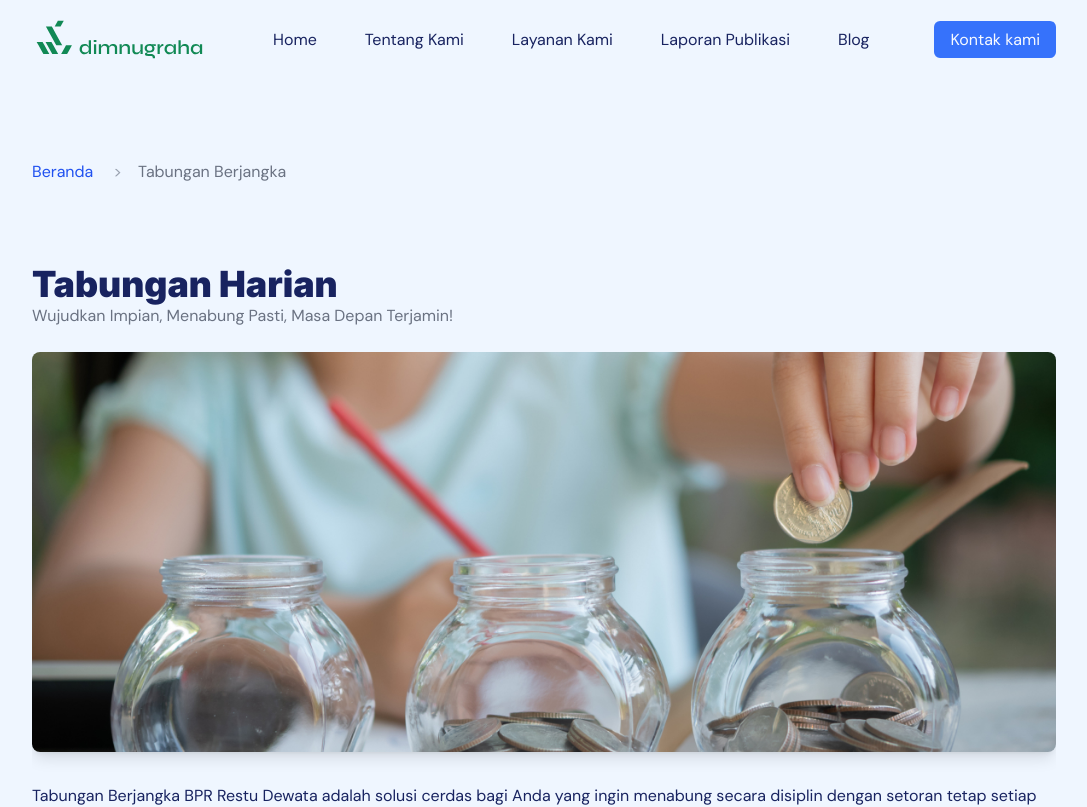
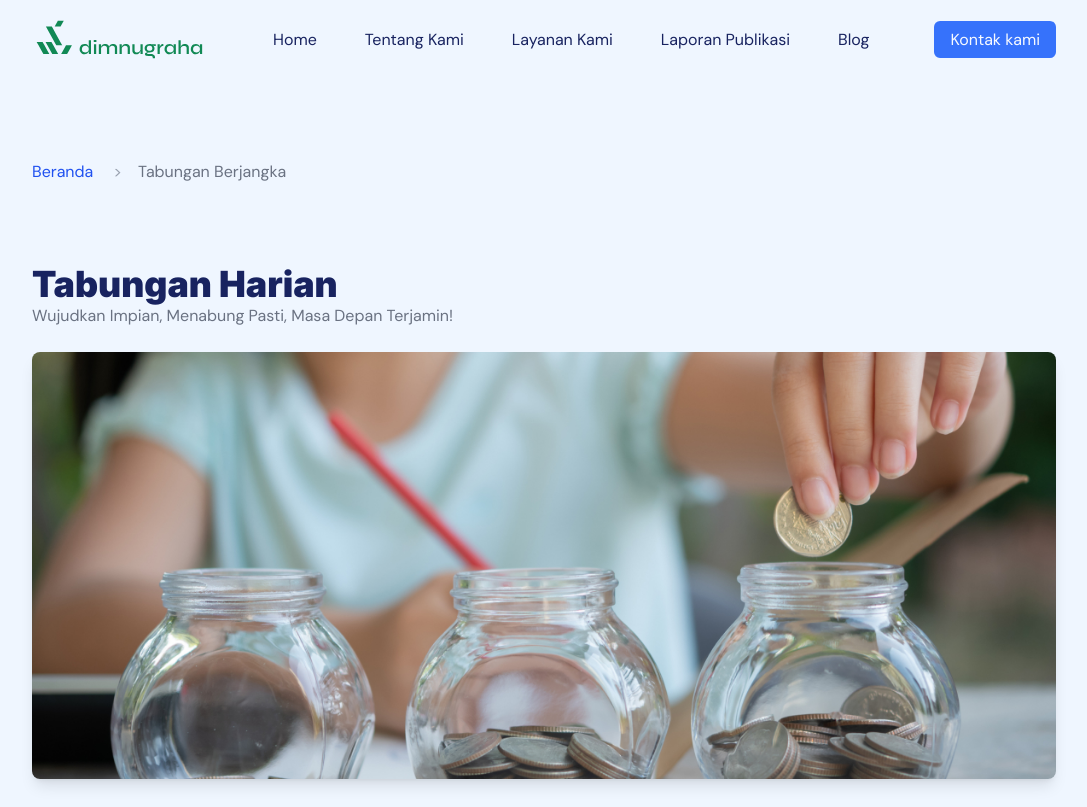
Before and after one commit to dimasnugrahs/company-profile-frontend, a React (Vite) app: page /services in a window 1280 px wide. Shown: the top 807 px of the page, without its empty margins (96-1183 px from the left). Built offline with nearby package versions, Linux system fonts and the light colour scheme.

Commit message:
update motion productdetails

```diff
--- a/src/components/Breadcrumbs.jsx
+++ b/src/components/Breadcrumbs.jsx
@@ -1,6 +1,6 @@
 const Breadcrumbs = ({ items }) => {
   return (
-    <nav className="">
+    <nav className="overflow-x-hidden">
       <ol className="flex items-center space-x-1">
         {items.map((item, index) => (
           <li key={index} className="flex items-center">
@@ -8,7 +8,10 @@ const Breadcrumbs = ({ items }) => {
               <span className="mx-4 text-gray-400">{">"}</span> // atau '›'
             )}
             {item.href ? (
-              <a href={item.href} className="hover:text-company-950 text-company-600">
+              <a
+                href={item.href}
+                className="hover:text-company-950 text-company-600"
+              >
                 {item.label}
               </a>
             ) : (
--- a/src/components/product/HeroSectionProduct.jsx
+++ b/src/components/product/HeroSectionProduct.jsx
@@ -1,4 +1,7 @@
 import ProductImage from "../../assets/images/product-details.jpg";
+
+// eslint-disable-next-line
+import { motion } from "motion/react";
 
 const HeroSectionProduct = () => {
   const products = [
@@ -46,24 +49,56 @@ const HeroSectionProduct = () => {
   ];
 
   return (
-    <div className="overflow-x-hidden py-20">
+    <div className="py-20">
       {products.map((product) => (
         <div key={product.id}>
-          <h1 className="font-inter-black text-4xl">{product.title}</h1>
-          <p className="text-gray-500">{product.subtitle}</p>
-          <img
+          <motion.h1
+            className="font-inter-black text-4xl"
+            initial={{ opacity: 0, x: -100 }}
+            whileInView={{ opacity: 1, x: 0 }}
+            viewport={{ once: true, amount: 0.2 }}
+            transition={{ duration: 0.8, delay: 0 }}
+          >
+            {product.title}
+          </motion.h1>
+          <motion.p
+            className="text-gray-500"
+            initial={{ opacity: 0, x: -100 }}
+            whileInView={{ opacity: 1, x: 0 }}
+            viewport={{ once: true, amount: 0.2 }}
+            transition={{ duration: 0.8, delay: 0.1 }}
+          >
+            {product.subtitle}
+          </motion.p>
+          <motion.img
             src={product.image}
-            className="w-full h-auto max-h-[400px] mt-6 rounded-lg shadow-lg object-cover"
+            className="w-full h-auto max-h-[500px] mt-6 rounded-lg shadow-lg object-cover"
+            initial={{ opacity: 0, x: -100 }}
+            whileInView={{ opacity: 1, x: 0 }}
+            viewport={{ once: true, amount: 0.2 }}
+            transition={{ duration: 0.8, delay: 0.2 }}
           />
 
-          <p className="mt-8">{product.description}</p>
+          <motion.p
+            className="mt-8"
+            initial={{ opacity: 0, x: -100 }}
+            whileInView={{ opacity: 1, x: 0 }}
+            viewport={{ once: true, amount: 0.2 }}
+            transition={{ duration: 0.8, delay: 0.3 }}
+          >
+            {product.description}
+          </motion.p>
         </div>
       ))}
-      <div className="grid grid-cols-1 md:grid-cols-3 gap-6 mt-8">
+      <div className="grid grid-cols-1 md:grid-cols-3 gap-6 mt-24">
         {cards.map((card, index) => (
-          <div
+          <motion.div
             key={index}
             className="bg-gradient-to-b from-white to-company-400 shadow-lg rounded-xl p-6"
+            initial={{ opacity: 0, x: -100 }}
+            whileInView={{ opacity: 1, x: 0 }}
+            viewport={{ once: true, amount: 0.2 }}
+            transition={{ duration: 0.8, delay: card.id * 0.4 }}
           >
             <h2 className="text-xl font-semibold text-company-950 mb-4 mt-4">
               {card.title}
@@ -73,7 +108,7 @@ const HeroSectionProduct = () => {
                 <li key={idx}>{item}</li>
               ))}
             </ul>
-          </div>
+          </motion.div>
         ))}
       </div>
     </div>
--- a/src/layouts/LayoutDefaultContent.jsx
+++ b/src/layouts/LayoutDefaultContent.jsx
@@ -1,6 +1,6 @@
 const LayouDefaultContent = ({ children }) => {
   return (
-    <div className="bg-blue-50 py-40 lg:px-32 px-6 text-company-950 font-display">
+    <div className="bg-blue-50 py-40 lg:px-32 px-6 text-company-950 font-display overflow-x-hidden">
       <div className="">{children}</div>
     </div>
   );
```
